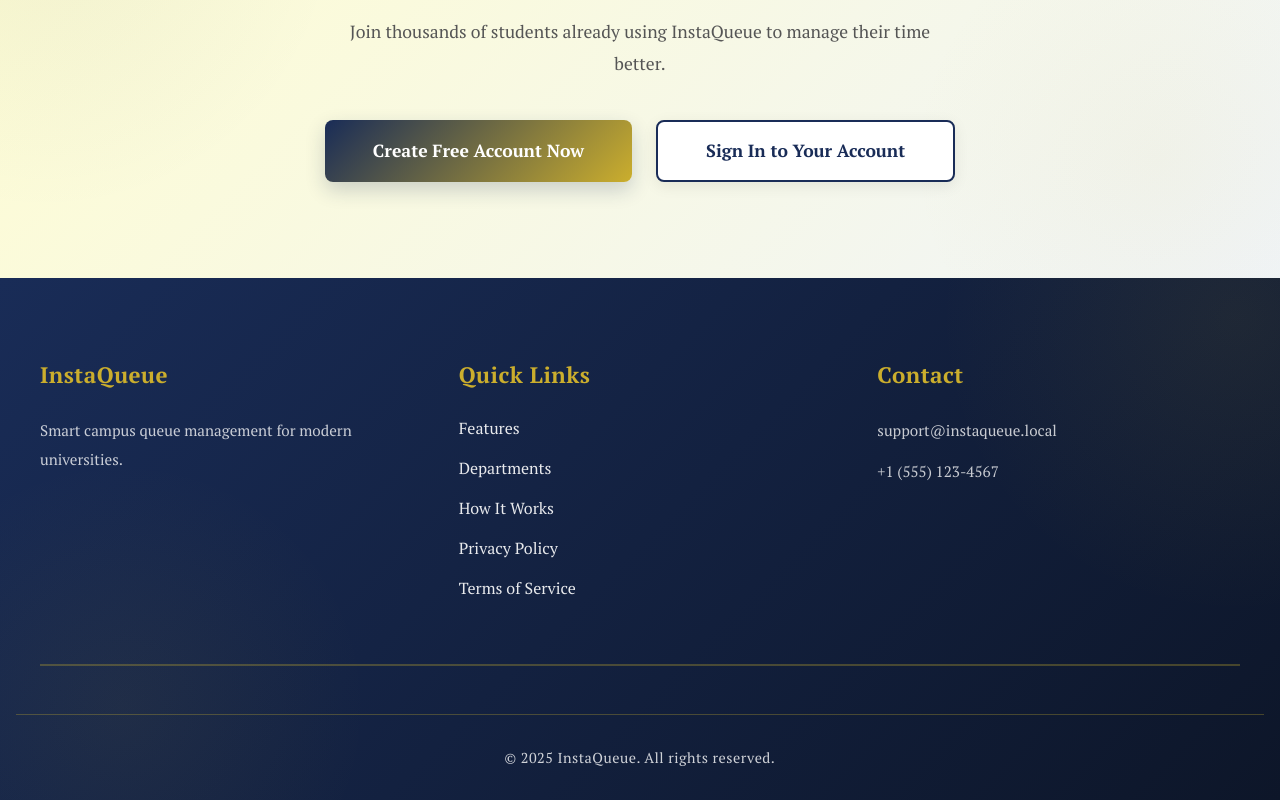
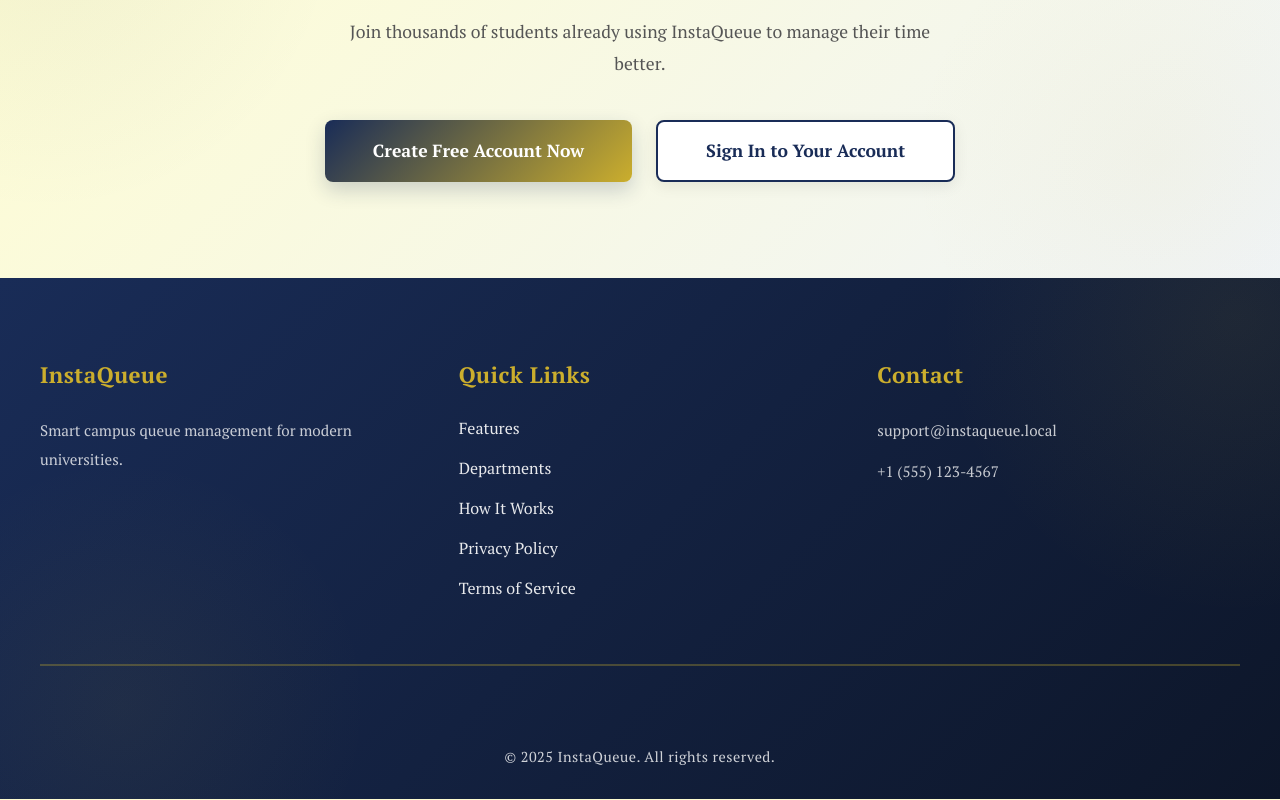
Before and after one commit to Miabritacreations/INSTAQUEUE.2, a React (Vite) app in the folder frontend/: page / in a window 1280 px wide. Shown: the part 4348-5148 px from the top of the page. Built offline with nearby package versions, Linux system fonts and the light colour scheme.

Commit message:
fix: Remove border-top from footer-bottom for cleaner design

```diff
--- a/frontend/src/styles/Footer.css
+++ b/frontend/src/styles/Footer.css
@@ -54,7 +54,6 @@
 }
 
 .footer-bottom {
-  border-top: 1px solid rgba(203, 174, 45, 0.3);
   padding-top: 1.5rem;
   text-align: center;
 }
```
